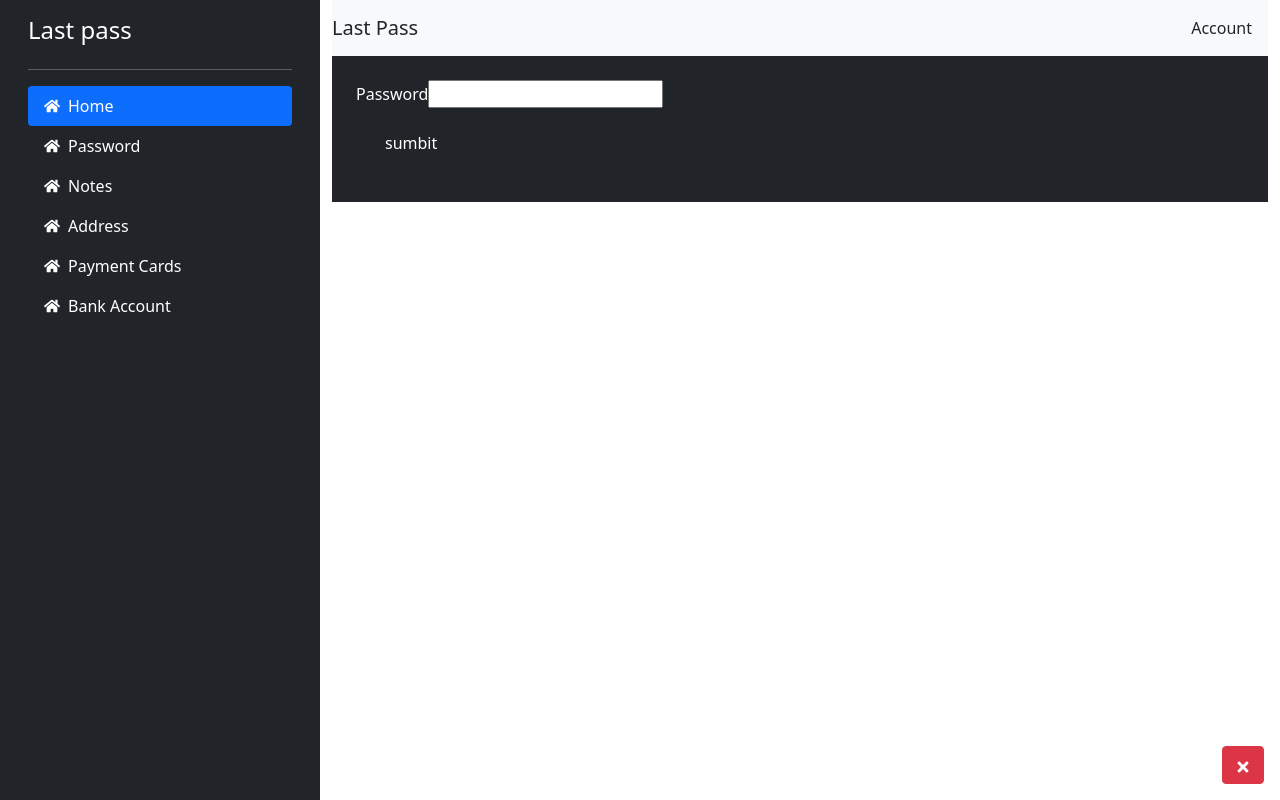
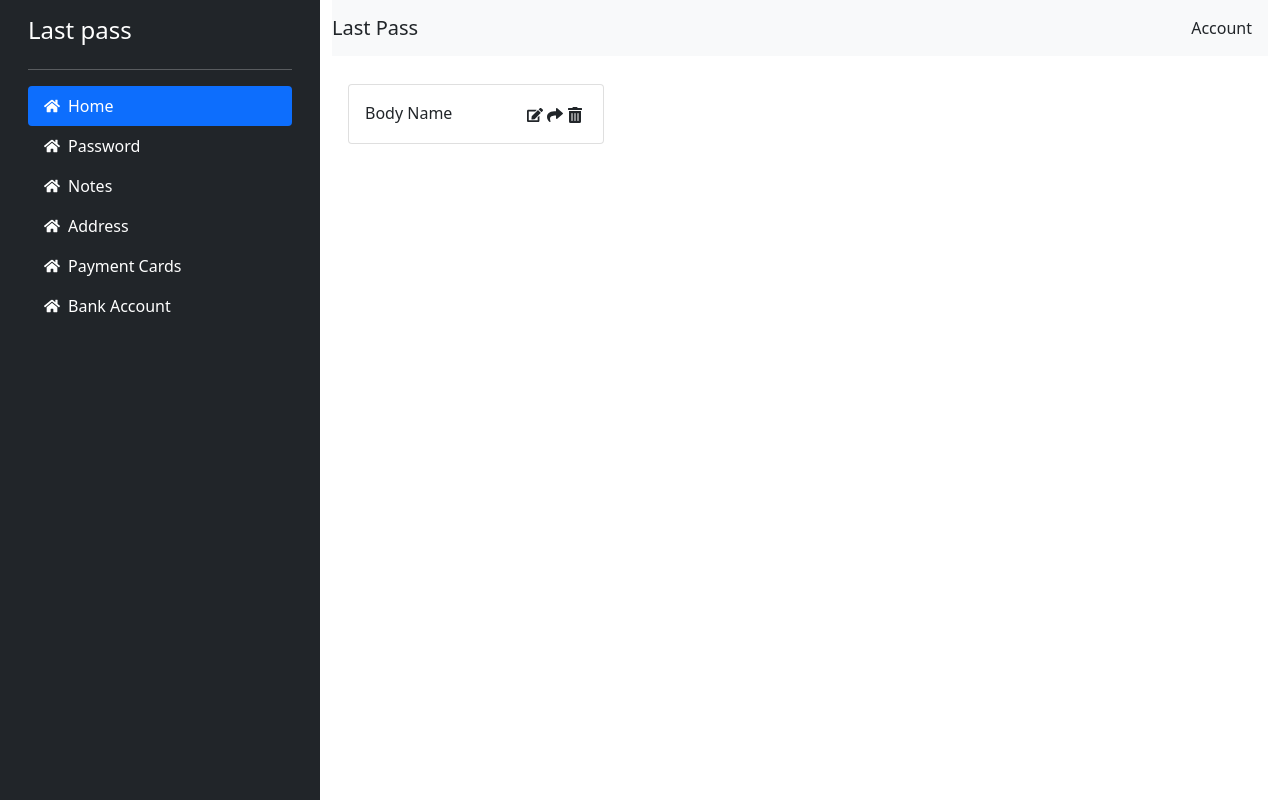
Before and after one commit to LUCIFER-dev-king/Password-Manager, a React (Create React App) app: page / in a window 1280 px wide. Built offline with nearby package versions, Linux system fonts and the light colour scheme.

Commit message:
added card for vaults

```diff
--- a/src/Routes.js
+++ b/src/Routes.js
@@ -2,6 +2,7 @@
 import { BrowserRouter, Switch, Route } from "react-router-dom";
 import SignIn from "./auth/SignIn";
 import SignUp from "./auth/SignUp";
+import Address from "./pages/address/Address";
 import BankAccount from "./pages/bankAccount/BankAccount";
 import Home from "./pages/home/Home";
 import Notes from "./pages/notes/Notes";
@@ -17,6 +18,7 @@
         <Route path='/signup' exact component={SignUp} />
         <Route path='/password' exact component={Password} />
         <Route path='/notes' exact component={Notes} />
+        <Route path='/address' exact component={Address} />
         <Route path='/paymentcards' exact component={PaymentCards} />
         <Route path='/bankaccount' exact component={BankAccount} />
       </Switch>
--- /dev/null
+++ b/src/component/VaultCard.js
@@ -0,0 +1,21 @@
+import React from "react";
+import { FaEdit, FaTrashAlt, FaShare } from "react-icons/fa";
+
+const VaultCard = () => {
+  return (
+    <div className='card m-1 p-0' style={{ width: "16rem" }}>
+      <div className='card-body  d-flex justify-content-between'>
+        <div>
+          <p>Body Name</p>
+        </div>
+        <div>
+          <FaEdit className='m-1' />
+          <FaShare className='' />
+          <FaTrashAlt className='m-1' />
+        </div>
+      </div>
+    </div>
+  );
+};
+
+export default VaultCard;
--- a/src/core/Base.js
+++ b/src/core/Base.js
@@ -12,28 +12,7 @@
         </div>
         <div className='col-md-9'>
           <Header></Header>
-          <div className='bg-dark text-white p-4'>{children}</div>
-
-          <button
-            type='button'
-            className='position-absolute bottom-0 end-0 m-3 btn btn-danger rounded'
-            data-bs-toggle='modal'
-            data-bs-target='#testModal'
-          >
-            <FaTimes />
-          </button>
-
-          <div
-            class='modal fade'
-            id='testModal'
-            tabindex='-1'
-            aria-labelledby='testModalLabel'
-            aria-hidden='true'
-          >
-            <PopUpModal>
-              <div>From Home</div>
-            </PopUpModal>
-          </div>
+          <div className='p-4'>{children}</div>
         </div>
       </div>
     </div>
--- a/src/index.css
+++ b/src/index.css
@@ -3,3 +3,7 @@
   padding: 0;
   box-sizing: border-box;
 }
+
+p {
+  margin: 0;
+}
--- a/src/pages/home/Home.js
+++ b/src/pages/home/Home.js
@@ -1,57 +1,13 @@
 import React, { useState, useEffect } from "react";
-import { useHistory } from "react-router-dom";
-import { isAuthenticated } from "../../auth/helper/authHelper";
 import Base from "../../core/Base";
-import {
-  createPasswordVault,
-  encryptValues,
-  getAPasswordVault,
-  getUser,
-} from "./helper/homeHelper";
+import VaultCard from "../../component/VaultCard";
 
 const Home = () => {
-  const { user, token } = isAuthenticated();
-  const [isDataEncrypted, setIsDataEncrypted] = useState("");
-  const [site_password, setSite_password] = useState("");
-
-  const history = useHistory();
-  const onSubmit = () => {
-    // setSite_password(encryptValues(user.password, site_password));
-    // setIsDataEncrypted(encryptValues(user.password, site_password));
-
-    // getAPasswordVault(
-    //   user._id,
-    //   token,
-    //   "60d33bf3f7ac6763a0f694e4",
-    //   user.password
-    // );
-
-    getUser(user._id, token);
-  };
-
-  useEffect(() => {
-    if (isDataEncrypted !== "") {
-      createPasswordVault(user._id, token, { site_password }).then((result) => {
-        if (result.status == 200) {
-          console.log("Encryption saved successful");
-        }
-      });
-    }
-  }, [isDataEncrypted]);
-
   return (
     <Base>
-      <div>
-        <label htmlFor='password'>Password</label>
-        <input
-          type='password'
-          value={site_password}
-          onChange={(e) => setSite_password(e.target.value)}
-        />
+      <div className='row'>
+        <VaultCard />
       </div>
-      <button className='btn btn-dark m-3' onClick={onSubmit}>
-        sumbit
-      </button>
     </Base>
   );
 };
--- a/src/pages/home/helper/homeHelper.js
+++ /dev/null
@@ -1,60 +0,0 @@
-import { API } from "../../../backend";
-const aes256 = require("aes256");
-const axios = require("axios");
-
-export const encryptValues = (key, value) => {
-  return aes256.encrypt(key, value);
-};
-
-export const decryptValues = (key, value) => {
-  return aes256.decrypt(key, value);
-};
-
-export const createPasswordVault = (userId, token, passwordValue) => {
-  return axios({
-    method: "put",
-    url: `${API}/password/create/${userId}`,
-    headers: {
-      Accept: "application/json",
-      "Content-Type": "application/json",
-      Authorization: `Bearer ${token}`,
-    },
-    data: JSON.stringify(passwordValue),
-  })
-    .then((res) => {
-      return res;
-    })
-    .catch((err) => console.log(err));
-};
-
-export const getAPasswordVault = (userId, token, passwordValueId, key) => {
-  return axios({
-    method: "get",
-    url: `${API}/password/${userId}/${passwordValueId}`,
-    headers: {
-      Accept: "application/json",
-      "Content-Type": "application/json",
-      Authorization: `Bearer ${token}`,
-    },
-  })
-    .then((res) => {
-      console.log(decryptValues(key, res.data.site_password));
-    })
-    .catch((err) => console.log(err));
-};
-
-export const getUser = (userId, token) => {
-  return axios({
-    method: "get",
-    url: `${API}/user/${userId}`,
-    headers: {
-      Accept: "application/json",
-      "Content-Type": "application/json",
-      Authorization: `Bearer ${token}`,
-    },
-  })
-    .then((res) => {
-      console.log(res.data);
-    })
-    .catch((err) => console.log(err));
-};
--- a/src/pages/password/Password.js
+++ b/src/pages/password/Password.js
@@ -1,9 +1,90 @@
-import React from "react";
+import React, { useState, useEffect } from "react";
+import { useHistory } from "react-router-dom";
+import { isAuthenticated } from "../../auth/helper/authHelper";
+import PopUpModal from "../../component/PopUpModal";
 import Base from "../../core/Base";
+import {
+  createPasswordVault,
+  encryptValues,
+  getAPasswordVault,
+  getPasswordVaults,
+  getUser,
+} from "./helper/passwordHelper";
+import { FaTimes } from "react-icons/fa";
+import VaultCard from "../../component/VaultCard";
+
 const Password = () => {
+  const { user, token } = isAuthenticated();
+  const [isDataEncrypted, setIsDataEncrypted] = useState("");
+  const [site_password, setSite_password] = useState("");
+  const [passwordVaultList, setPasswordVaultList] = useState([]);
+
+  const history = useHistory();
+  const onSubmit = () => {
+    // setSite_password(encryptValues(user.password, site_password));
+    // setIsDataEncrypted(encryptValues(user.password, site_password));
+    // getAPasswordVault(
+    //   user._id,
+    //   token,
+    //   "60d33bf3f7ac6763a0f694e4",
+    //   user.password
+    // );
+  };
+
+  useEffect(() => {
+    getPasswordVaults(user._id, token).then((result) => {
+      if (result) {
+        setPasswordVaultList(result);
+      }
+    });
+
+    if (isDataEncrypted !== "") {
+      createPasswordVault(user._id, token, { site_password }).then((result) => {
+        if (result.status == 200) {
+          console.log("Encryption saved successful");
+        }
+      });
+    }
+  }, [isDataEncrypted]);
+
   return (
     <Base>
-      <div>Password</div>
+      <div className='row'>
+        {passwordVaultList.map((pv, id) => (
+          <VaultCard />
+        ))}
+      </div>
+
+      <button
+        type='button'
+        className='position-absolute bottom-0 end-0 m-3 btn btn-danger rounded'
+        data-bs-toggle='modal'
+        data-bs-target='#testModal'
+      >
+        <FaTimes />
+      </button>
+
+      <div
+        class='modal fade'
+        id='testModal'
+        tabindex='-1'
+        aria-labelledby='testModalLabel'
+        aria-hidden='true'
+      >
+        <PopUpModal>
+          <div>
+            <label htmlFor='password'>Password</label>
+            <input
+              type='password'
+              value={site_password}
+              onChange={(e) => setSite_password(e.target.value)}
+            />
+          </div>
+          <button className='btn btn-dark m-3' onClick={onSubmit}>
+            sumbit
+          </button>
+        </PopUpModal>
+      </div>
     </Base>
   );
 };
--- a/src/pages/password/helper/passwordHelper.js
+++ b/src/pages/password/helper/passwordHelper.js
@@ -0,0 +1,76 @@
+import { API } from "../../../backend";
+const aes256 = require("aes256");
+const axios = require("axios");
+
+export const encryptValues = (key, value) => {
+  return aes256.encrypt(key, value);
+};
+
+export const decryptValues = (key, value) => {
+  return aes256.decrypt(key, value);
+};
+
+export const createPasswordVault = (userId, token, passwordValue) => {
+  return axios({
+    method: "put",
+    url: `${API}/password/create/${userId}`,
+    headers: {
+      Accept: "application/json",
+      "Content-Type": "application/json",
+      Authorization: `Bearer ${token}`,
+    },
+    data: JSON.stringify(passwordValue),
+  })
+    .then((res) => {
+      return res;
+    })
+    .catch((err) => console.log(err));
+};
+
+export const getAPasswordVault = (userId, token, passwordValueId, key) => {
+  return axios({
+    method: "get",
+    url: `${API}/password/${userId}/${passwordValueId}`,
+    headers: {
+      Accept: "application/json",
+      "Content-Type": "application/json",
+      Authorization: `Bearer ${token}`,
+    },
+  })
+    .then((res) => {
+      console.log(decryptValues(key, res.data.site_password));
+    })
+    .catch((err) => console.log(err));
+};
+
+export const getPasswordVaults = (userId, token) => {
+  return axios({
+    method: "get",
+    url: `${API}/user/${userId}`,
+    headers: {
+      Accept: "application/json",
+      "Content-Type": "application/json",
+      Authorization: `Bearer ${token}`,
+    },
+  })
+    .then((res) => {
+      return res.data.password_vault;
+    })
+    .catch((err) => console.log(err));
+};
+
+export const getUser = (userId, token) => {
+  return axios({
+    method: "get",
+    url: `${API}/user/${userId}`,
+    headers: {
+      Accept: "application/json",
+      "Content-Type": "application/json",
+      Authorization: `Bearer ${token}`,
+    },
+  })
+    .then((res) => {
+      console.log(res.data);
+    })
+    .catch((err) => console.log(err));
+};
```
